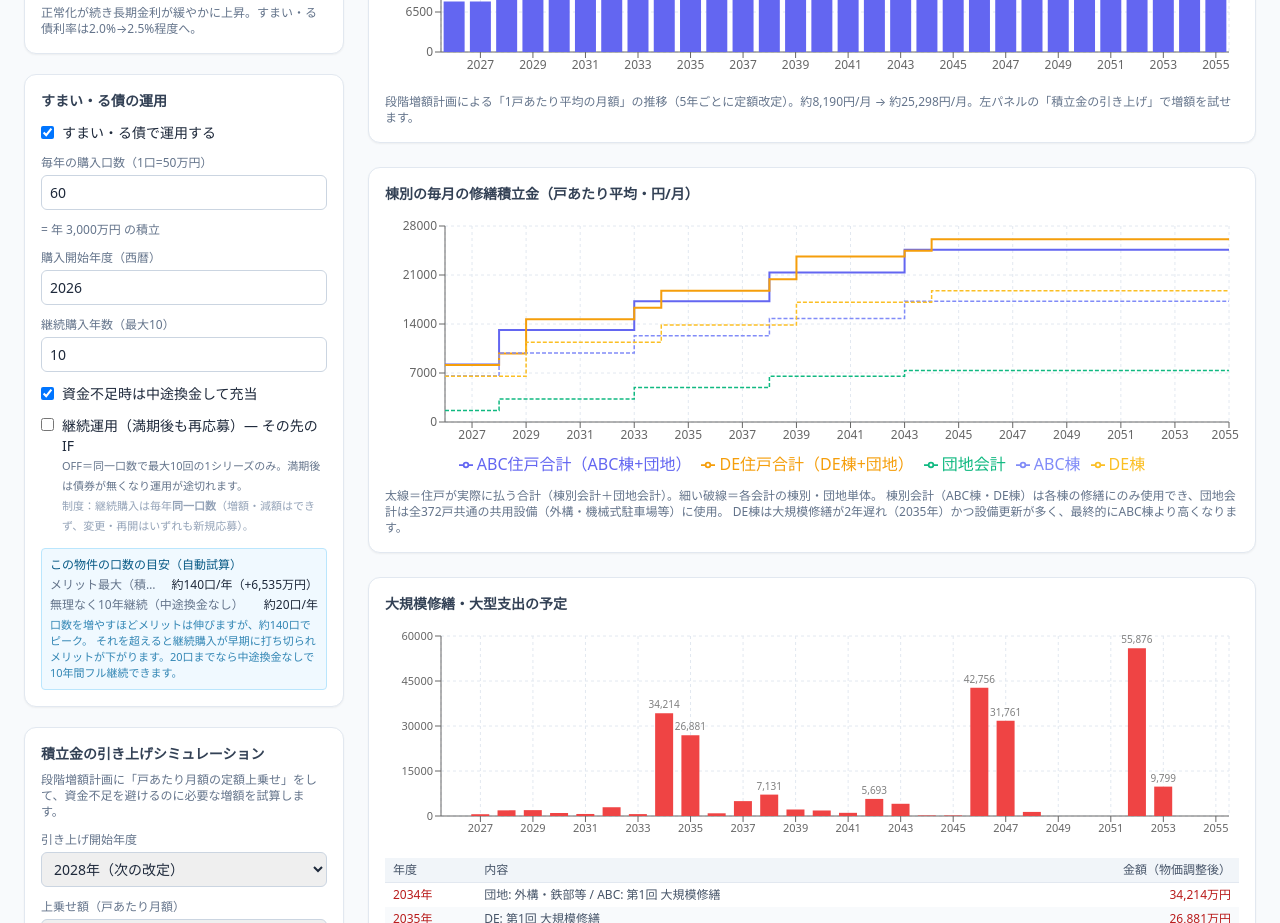
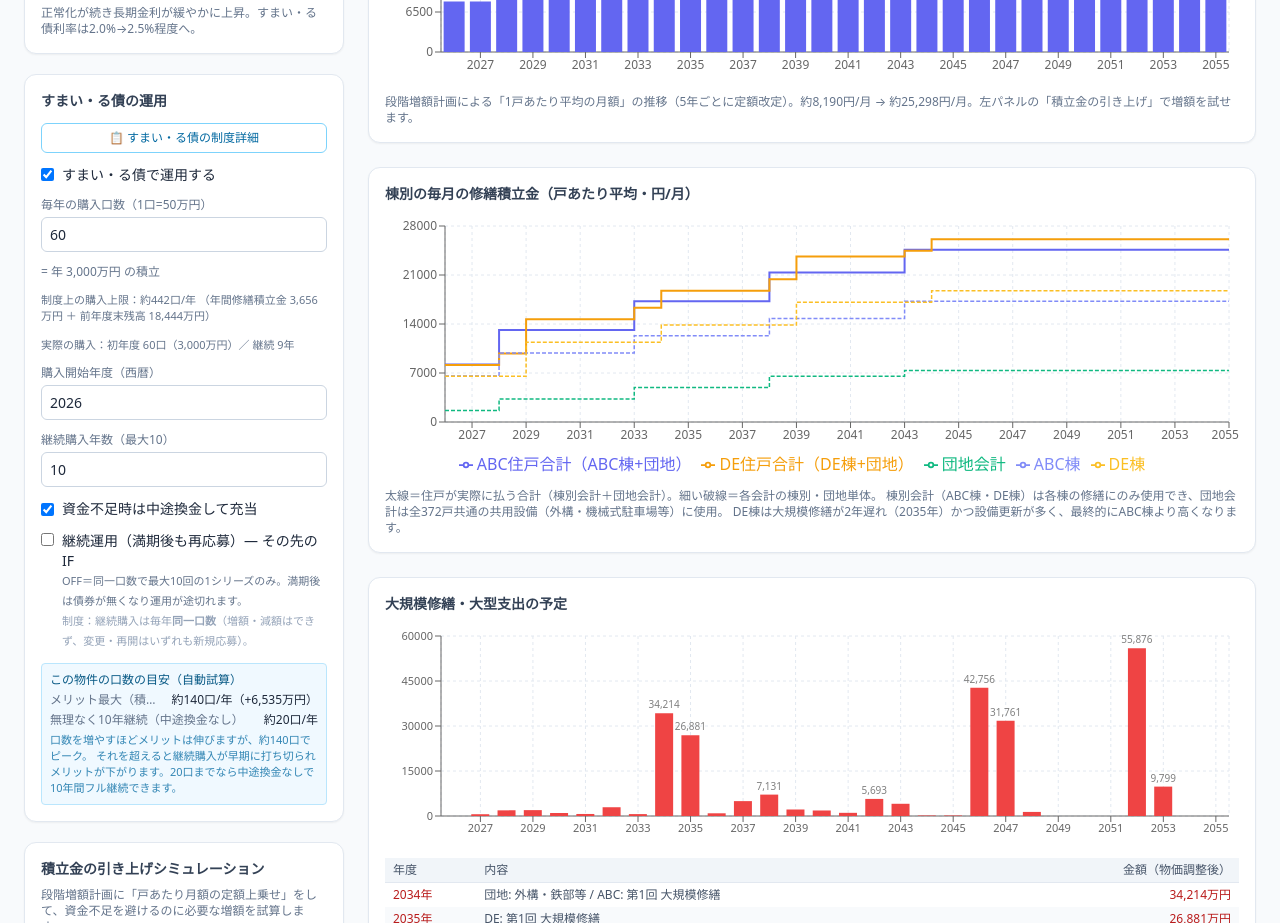
Before and after one commit to keganokami/receivables-simulation, a React (Vite) app: page / in a window 1280 px wide. Shown: the part 1440-2363 px from the top of the page. Built offline with nearby package versions, Linux system fonts and the light colour scheme.

Commit message:
すまい・る債の制度詳細モーダルと口数の購入上限バリデーション（実購入口数・継続年数の可視化）

```diff
--- a/src/App.tsx
+++ b/src/App.tsx
@@ -14,7 +14,7 @@ import {
 import { simulate, simulateWithoutBond } from './engine/simulate'
 import { RATE_SCENARIOS } from './engine/scenarios'
 import { GEO_SAITO_COMBINED, GEO_SAITO_STRATEGY, ACCOUNTS } from './engine/geoSaito'
-import { AssociationInput, BondStrategy } from './engine/types'
+import { AssociationInput, BondStrategy, BOND_UNIT_YEN } from './engine/types'
 import {
   CSV_TEMPLATES,
   CsvKind,
@@ -39,6 +39,7 @@ export default function App() {
 
   const [ioStatus, setIoStatus] = useState<{ ok: boolean; msg: string } | null>(null)
   const fileRef = useRef<HTMLInputElement>(null)
+  const [showBondModal, setShowBondModal] = useState(false)
 
   const scenario = RATE_SCENARIOS[scenarioIdx]
 
@@ -149,6 +150,44 @@ export default function App() {
     () => findOptimalUnits(input, scenario, strategy.reissue ?? false),
     [input, scenario, strategy.reissue]
   )
+
+  // 口数バリデーション: 制度上の購入上限（その年の修繕積立金収入 ＋ 前年度末の修繕積立金残高）÷ 50万円
+  const purchaseLimitInfo = useMemo(() => {
+    const year = strategy.startYear
+    let annualReserve: number
+    if (input.reserveAnnualSteps && input.reserveAnnualSteps.length > 0) {
+      let v = 0
+      let best = -Infinity
+      for (const s of input.reserveAnnualSteps) {
+        if (s.fromYear <= year && s.fromYear > best) {
+          best = s.fromYear
+          v = s.annual
+        }
+      }
+      annualReserve = v
+    } else {
+      let monthly = 0
+      let best = -Infinity
+      for (const s of input.reserveSteps) {
+        if (s.fromYear <= year && s.fromYear > best) {
+          best = s.fromYear
+          monthly = s.monthlyPerUnit
+        }
+      }
+      annualReserve = monthly * input.units * 12
+    }
+    if (input.reserveBoost && input.reserveBoost.addAnnual !== 0 && year >= input.reserveBoost.fromYear) {
+      annualReserve += input.reserveBoost.addAnnual
+    }
+    const priorBalance = input.openingBalance
+    const limitUnits = Math.floor((annualReserve + priorBalance) / BOND_UNIT_YEN)
+    return { annualReserve, priorBalance, limitUnits }
+  }, [input, strategy.startYear])
+
+  // 口数バリデーション: 実際の購入実績（シミュレーション結果から）
+  const actualFirstYearUnits =
+    withBond.rows.length > 0 ? Math.round(withBond.rows[0].bondPurchase / BOND_UNIT_YEN) : 0
+  const actualPurchaseYears = withBond.rows.filter((r) => r.bondPurchase > 0).length
 
   // すまい・る債 運用プラン比較（3案）
   const bondPlans = useMemo((): PlanEvalResult[] => {
@@ -417,6 +456,13 @@ export default function App() {
           </Panel>
 
           <Panel title="すまい・る債の運用">
+            <button
+              type="button"
+              className="w-full border border-sky-300 text-sky-700 hover:bg-sky-50 rounded-md py-1.5 text-xs"
+              onClick={() => setShowBondModal(true)}
+            >
+              📋 すまい・る債の制度詳細
+            </button>
             <label className="flex items-center gap-2 text-sm mb-2">
               <input
                 type="checkbox"
@@ -432,6 +478,20 @@ export default function App() {
             />
             <p className="text-xs text-slate-500 -mt-2">
               = 年 {yen2man(strategy.unitsPerYear * 500_000)} の積立
+            </p>
+            <p className="text-[11px] text-slate-500 -mt-2">
+              制度上の購入上限：約{purchaseLimitInfo.limitUnits.toLocaleString()}口/年
+              （年間修繕積立金 {yen2man(purchaseLimitInfo.annualReserve)} ＋ 前年度末残高{' '}
+              {yen2man(purchaseLimitInfo.priorBalance)}）
+            </p>
+            {strategy.unitsPerYear > purchaseLimitInfo.limitUnits && (
+              <div className="p-2 bg-red-50 border border-red-300 rounded text-xs text-red-700">
+                ⚠️ 制度上限（{purchaseLimitInfo.limitUnits.toLocaleString()}口）を超えています。実際には上限までしか購入されないため、これ以上増やしても結果は変わりません。
+              </div>
+            )}
+            <p className="text-[11px] text-slate-500 -mt-2">
+              実際の購入：初年度 {actualFirstYearUnits.toLocaleString()}口（
+              {yen2man(actualFirstYearUnits * BOND_UNIT_YEN)}）／ 継続 {actualPurchaseYears}年
             </p>
             <NumField
               label="購入開始年度（西暦）"
@@ -992,6 +1052,8 @@ export default function App() {
         </main>
       </div>
 
+      {showBondModal && <BondInfoModal onClose={() => setShowBondModal(false)} />}
+
       <style>{`
         .input { width:100%; border:1px solid #cbd5e1; border-radius:6px; padding:6px 8px; font-size:14px; }
         .input:focus { outline:2px solid #0ea5e9; border-color:#0ea5e9; }
@@ -1010,6 +1072,148 @@ function Panel({ title, children }: { title: string; children: ReactNode }) {
       <h2 className="font-semibold text-slate-700 mb-3 text-sm">{title}</h2>
       <div className="space-y-3">{children}</div>
     </section>
+  )
+}
+
+function BondInfoModal({ onClose }: { onClose: () => void }) {
+  useEffect(() => {
+    function onKey(e: KeyboardEvent) {
+      if (e.key === 'Escape') onClose()
+    }
+    window.addEventListener('keydown', onKey)
+    return () => window.removeEventListener('keydown', onKey)
+  }, [onClose])
+
+  return (
+    <div
+      className="fixed inset-0 z-50 flex items-center justify-center bg-black/40 p-4"
+      onClick={onClose}
+    >
+      <div
+        className="bg-white rounded-xl shadow-lg max-w-2xl w-full max-h-[85vh] overflow-y-auto p-5"
+        onClick={(e) => e.stopPropagation()}
+      >
+        <div className="flex justify-between items-start mb-3 sticky top-0 bg-white">
+          <h3 className="text-base font-semibold text-slate-800">
+            マンションすまい・る債の制度詳細
+          </h3>
+          <button
+            type="button"
+            className="text-slate-400 hover:text-slate-600 text-xl leading-none px-2"
+            onClick={onClose}
+            aria-label="閉じる"
+          >
+            ×
+          </button>
+        </div>
+
+        <div className="space-y-4 text-sm text-slate-700">
+          <ModalSection title="購入単位・継続">
+            <li>1口50万円の利付10年債。10年満期、年1回利息受取。</li>
+            <li>継続購入：応募時に届け出た口数を毎年、最大10回まで積立可能（1回のみの購入も可）。</li>
+            <li>継続は毎年同一口数。購入した口数の分割・変更は不可。</li>
+            <li>口数の増額・減額、中断後の再開、10回終了後の再開は、いずれも新規応募が必要。</li>
+          </ModalSection>
+
+          <ModalSection title="購入上限（管理組合ごと）">
+            <li>
+              原則、「マンション全体の1年あたりの修繕積立金額」＋「前年度決算における修繕積立金会計の残高（借入金額を除く）」の合計金額の範囲内。
+            </li>
+            <li>
+              応募パターン：①1年間に集まる修繕積立金額の範囲内で毎年同一口数を継続、②それに加えて既に貯まっている修繕積立金額の範囲内で応募。
+            </li>
+          </ModalSection>
+
+          <ModalSection title="募集枠・応募期間（2026年度）">
+            <li>
+              応募受付：2026年4月13日〜10月9日。先着順で、募集口数に達した時点で受付終了（超過日の前日に前倒し）。
+            </li>
+            <li>2026年度の募集口数：582,089口（総額2,910億4,450万円）※通常・ステップアップ・認定の合計。</li>
+          </ModalSection>
+
+          <ModalSection title="利率（2026年度・10年満期時 年平均利率／税引前）">
+            <li>通常 2.000% ／ ステップアップ 2.050% ／ 認定（管理計画認定マンション）2.100%</li>
+            <li>利率は毎年度、住宅金融支援機構が決定。</li>
+          </ModalSection>
+
+          <ModalSection title="応募資格・要件">
+            <li>管理組合・管理組合法人のみ（個人・法人は不可）。</li>
+            <li>分譲マンションが対象（賃貸マンションは対象外／沖縄県内のマンションは対象外）。</li>
+            <li>
+              長期修繕計画の計画期間が20年以上（20年の起点は「計画を策定した時点」であり応募時点ではない）。
+            </li>
+            <li>反社会的勢力と関係がないこと。</li>
+            <li>
+              将来的に共用部分リフォーム融資の申込みを検討している管理組合が対象（結果的に融資を受けなくても違約金等はなし）。
+            </li>
+            <li>
+              総会決議は応募要件ではないが、修繕積立金の運用方法が管理規約に規定されている場合があるため事前確認が必要。
+            </li>
+          </ModalSection>
+
+          <ModalSection title="中途換金">
+            <li>
+              初回債券発行日から1年以上経過すれば、手数料なしで1口単位で中途換金が可能（修繕工事等のため）。やむを得ない事情があれば1年未満でも可能な場合あり。
+            </li>
+            <li>
+              保有残高の範囲内で一部・全部の換金が可能、複数回に分けることも可（同じ月に換金できるのは1回のみ）。
+            </li>
+            <li>
+              換金額は1口あたり50万円＋経過利息。ただし発行から2か月以内の債券、買入代金の支払日が満期日と同じ月になる債券は除く。
+            </li>
+          </ModalSection>
+
+          <div>
+            <p className="text-xs font-semibold text-slate-600 mb-1">出典リンク</p>
+            <ul className="text-xs text-sky-700 space-y-0.5 list-disc list-inside">
+              <li>
+                <a
+                  href="https://www.jhf.go.jp/kanri/smile/index.html"
+                  target="_blank"
+                  rel="noopener noreferrer"
+                  className="underline hover:text-sky-900"
+                >
+                  住宅金融支援機構 マンションすまい・る債
+                </a>
+              </li>
+              <li>
+                <a
+                  href="https://www.jhf.go.jp/kanri/smile/bosyu/index.html"
+                  target="_blank"
+                  rel="noopener noreferrer"
+                  className="underline hover:text-sky-900"
+                >
+                  募集案内
+                </a>
+              </li>
+              <li>
+                <a
+                  href="https://jhffaq.jp/jhffaq/jhf/web/listByCategory_smile.html"
+                  target="_blank"
+                  rel="noopener noreferrer"
+                  className="underline hover:text-sky-900"
+                >
+                  よくある質問
+                </a>
+              </li>
+            </ul>
+          </div>
+
+          <p className="text-[11px] text-slate-400 border-t border-slate-200 pt-2">
+            本アプリのシミュレーションは、上記のうち「1口50万円・年1回・最大10回・同一口数継続・購入上限・発行1年後の中途換金」をモデル化しています。応募資格や募集枠（先着）はモデル化していません。
+          </p>
+        </div>
+      </div>
+    </div>
+  )
+}
+
+function ModalSection({ title, children }: { title: string; children: ReactNode }) {
+  return (
+    <div>
+      <p className="text-xs font-semibold text-slate-600 mb-1">{title}</p>
+      <ul className="text-xs text-slate-600 space-y-0.5 list-disc list-inside">{children}</ul>
+    </div>
   )
 }
 
```
